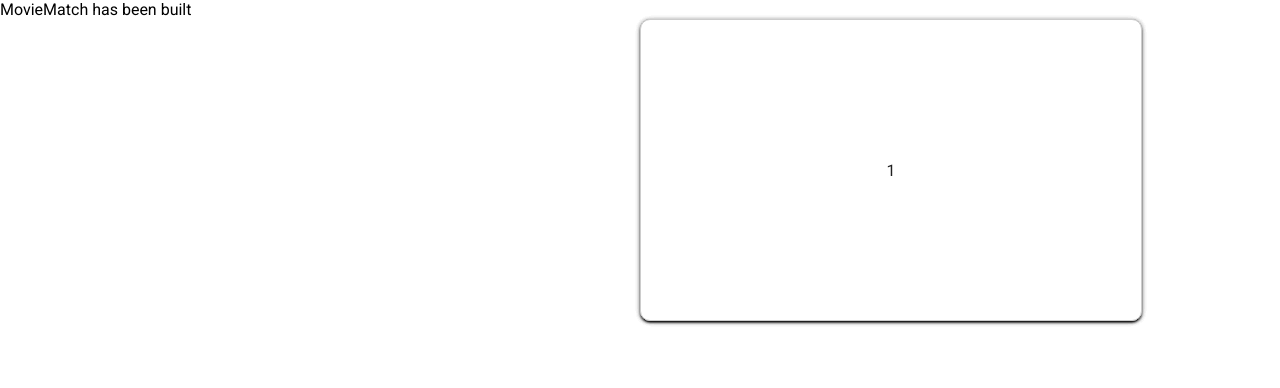
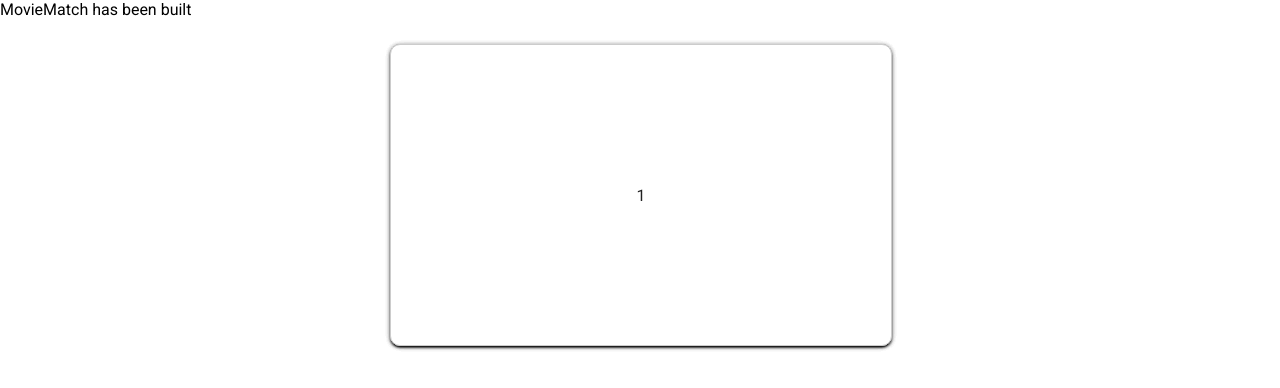
Before and after one commit to ChrstnDmbchr/MovieMatch, an Angular app: page / in a window 1280 px wide. Shown: the top 388 px of the page. Built offline with nearby package versions, Linux system fonts and the light colour scheme.

Commit message:
card centered

```diff
--- a/src/app/components/swipe-card/swipe-card.component.scss
+++ b/src/app/components/swipe-card/swipe-card.component.scss
@@ -12,6 +12,8 @@
   border-radius: 10px;
   position: relative;
   position: absolute;
+  left: 100px;
+  top: 25px;
   transition: box-shadow 200ms cubic-bezier(0, 0, 0.2, 1);
   box-shadow: 0 3px 1px -2px rgba(0, 0, 0, 0.2),
               0 2px 2px 0 rgba(0, 0, 0, 0.14),
--- a/src/app/components/swipe-container/swipe-container.component.html
+++ b/src/app/components/swipe-container/swipe-container.component.html
@@ -1,3 +1,5 @@
 <div class="swipe-container">
-  <app-swipe-card *ngFor="let item of movies; let i = index" [data]="item" [index]="i"></app-swipe-card>
+  <div class="swipe-container__boundry">
+    <app-swipe-card *ngFor="let item of movies; let i = index" [data]="item" [index]="i"></app-swipe-card>
+  </div>
 </div>
--- a/src/app/components/swipe-container/swipe-container.component.scss
+++ b/src/app/components/swipe-container/swipe-container.component.scss
@@ -2,5 +2,9 @@
   display: flex;
   justify-content: center;
   align-items: center;
+}
+.swipe-container__boundry {
   position: relative;
+  width: 700px;
+  height: 350px;
 }
```
